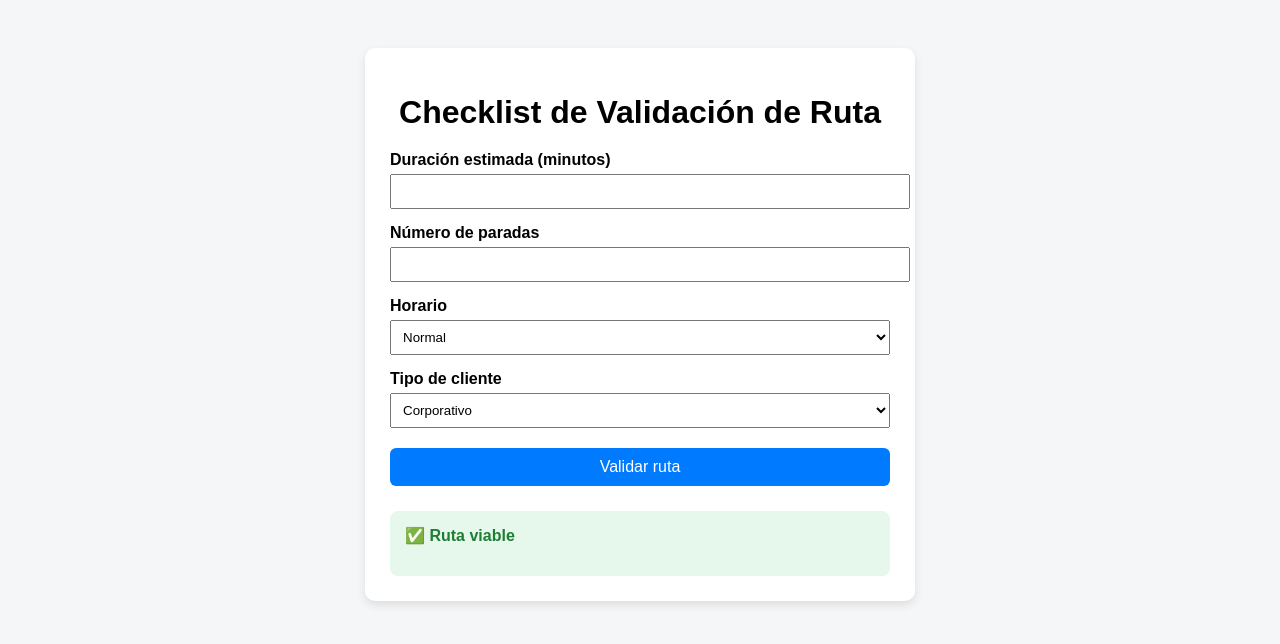
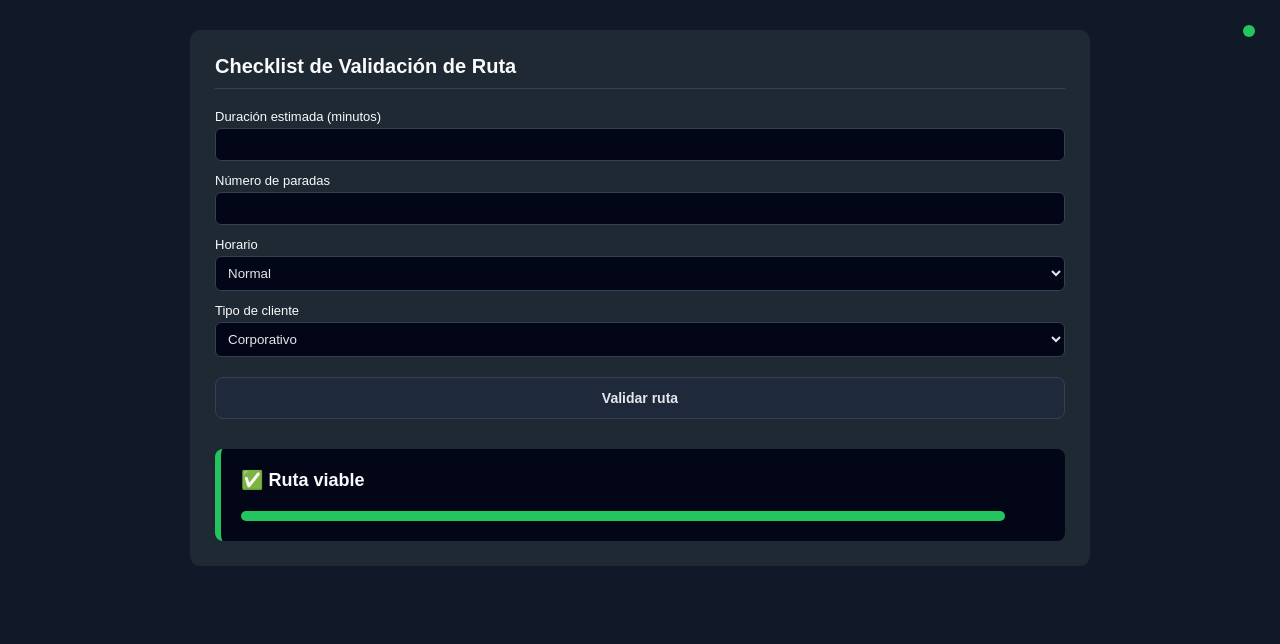
Before and after one commit to citlamonroyyy-collab/Hackaton2025, a plain HTML site: page index.html in a window 1280 px wide. Both pictures are taken after a click on the button "Validar ruta". Drawn offline with Linux system fonts and the light colour scheme.

Commit message:
Actualizacion de styles

```diff
--- a/styles.css
+++ b/styles.css
@@ -1,74 +1,157 @@
+
+* {
+  margin: 0;
+  padding: 0;
+  box-sizing: border-box;
+}
+
 body {
   font-family: Arial, sans-serif;
-  background: #f4f6f8;
-  padding: 40px;
+  background: #111827;
+  color: #f9fafb;
+  padding: 30px;
 }
 
 .container {
-  max-width: 500px;
+  max-width: 900px;
   margin: auto;
-  background: #ffffff;
+  background: #1f2933;
   padding: 25px;
   border-radius: 10px;
-  box-shadow: 0 4px 10px rgba(0, 0, 0, 0.1);
 }
 
 h1 {
-  text-align: center;
+  font-size: 20px;
   margin-bottom: 20px;
+  border-bottom: 1px solid #374151;
+  padding-bottom: 10px;
 }
 
 label {
-  font-weight: bold;
   display: block;
-  margin-top: 15px;
+  font-size: 13px;
+  margin-top: 12px;
 }
 
 input,
 select {
   width: 100%;
   padding: 8px;
-  margin-top: 5px;
+  margin-top: 4px;
+  border-radius: 6px;
+  border: 1px solid #334155;
+  background: #020617;
+  color: #e5e7eb;
+  transition: border-color 0.3s ease, box-shadow 0.3s ease;
+}
+
+input:focus,
+select:focus {
+  outline: none;
+  border-color: #38bdf8;
+  box-shadow: 0 0 0 2px rgba(56, 189, 248, 0.25);
 }
 
 button {
   margin-top: 20px;
+  padding: 12px;
   width: 100%;
-  padding: 10px;
-  font-size: 16px;
-  border: none;
-  border-radius: 6px;
-  background: #007bff;
-  color: white;
+  font-size: 14px;
+  font-weight: bold;
+  background: #1e293b;
+  color: #e5e7eb;
+  border: 1px solid #334155;
+  border-radius: 8px;
   cursor: pointer;
+  transition: background 0.2s ease;
 }
 
 button:hover {
-  background: #0056b3;
+  background: #334155;
 }
 
+
 .resultado {
-  margin-top: 25px;
-  padding: 15px;
+  margin-top: 30px;
+  padding: 20px;
+  background: #020617;
   border-radius: 8px;
   display: none;
 }
 
+
+.resultado strong {
+  font-size: 18px;
+  display: block;
+  margin-bottom: 15px;
+}
+
+/* SEMÁFORO SIMPLE */
+.resultado::before {
+  content: "";
+  position: absolute;
+  top: 25px;
+  right: 25px;
+  width: 12px;
+  height: 12px;
+  border-radius: 50%;
+}
+
+.resultado::after {
+  content: "";
+  display: block;
+  height: 10px;
+  background: #374151;
+  margin-top: 20px;
+  border-radius: 6px;
+  width: 100%;
+}
+
 .ok {
-  background: #e6f7ec;
-  color: #1e7e34;
+  border-left: 6px solid #22c55e;
+}
+
+.ok::before {
+  background: #22c55e;
+}
+
+.ok::after {
+  background: #22c55e;
+  width: 95%;
 }
 
 .warning {
-  background: #fff3cd;
-  color: #856404;
+  border-left: 6px solid #facc15;
+}
+
+.warning::before {
+  background: #facc15;
+}
+
+.warning::after {
+  background: #facc15;
+  width: 65%;
 }
 
 .danger {
-  background: #f8d7da;
-  color: #721c24;
+  border-left: 6px solid #ef4444;
 }
 
-ul {
-  margin-top: 10px;
+.danger::before {
+  background: #ef4444;
+  animation: blink 1s infinite;
 }
+
+.danger::after {
+  background: #ef4444;
+  width: 30%;
+}
+
+@keyframes blink {
+  0%, 100% { opacity: 1; }
+  50% { opacity: 0.4; }
+}
+.neutral{
+  background: #e6f6f7;
+  color: #0d5c81;
+}
```
